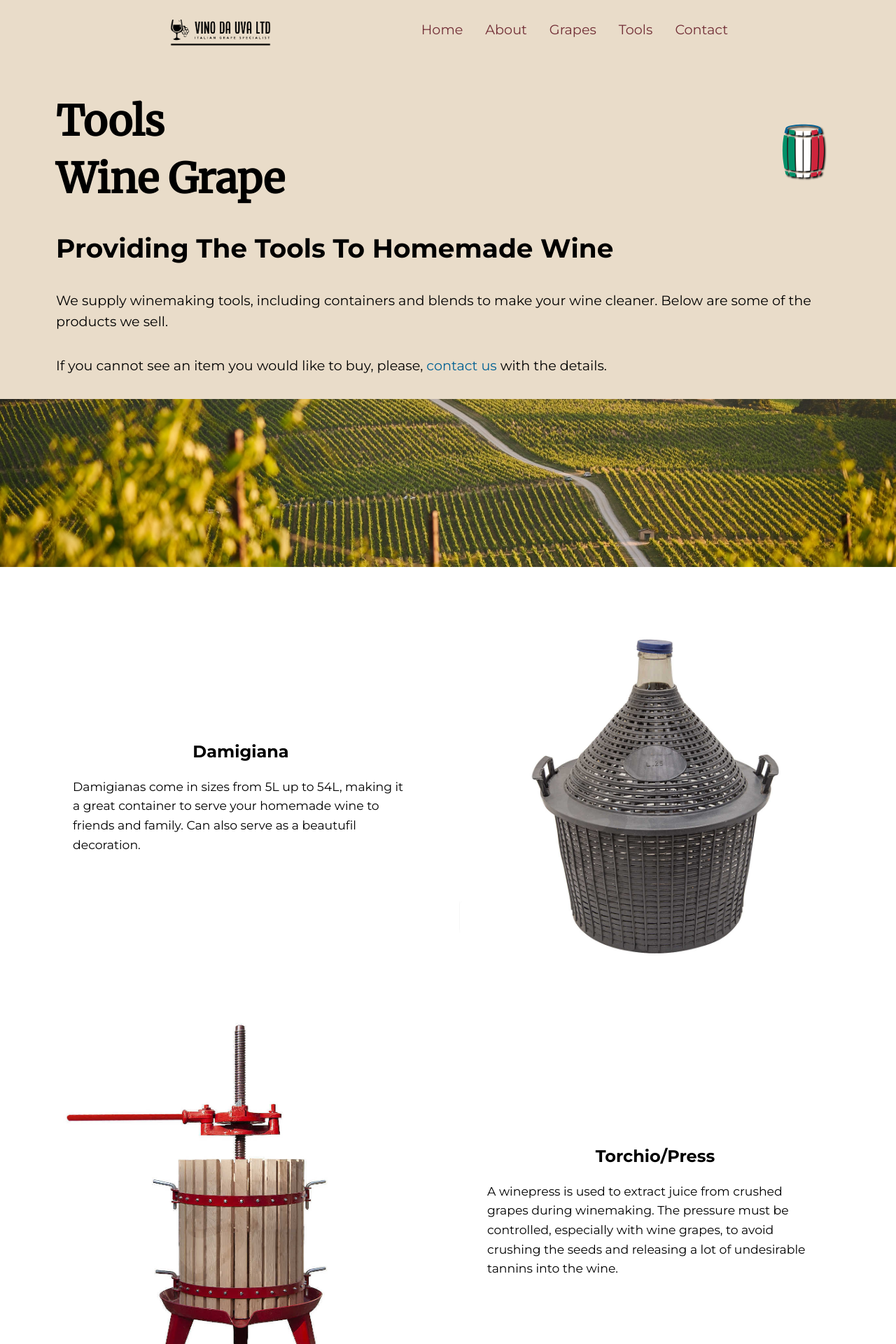
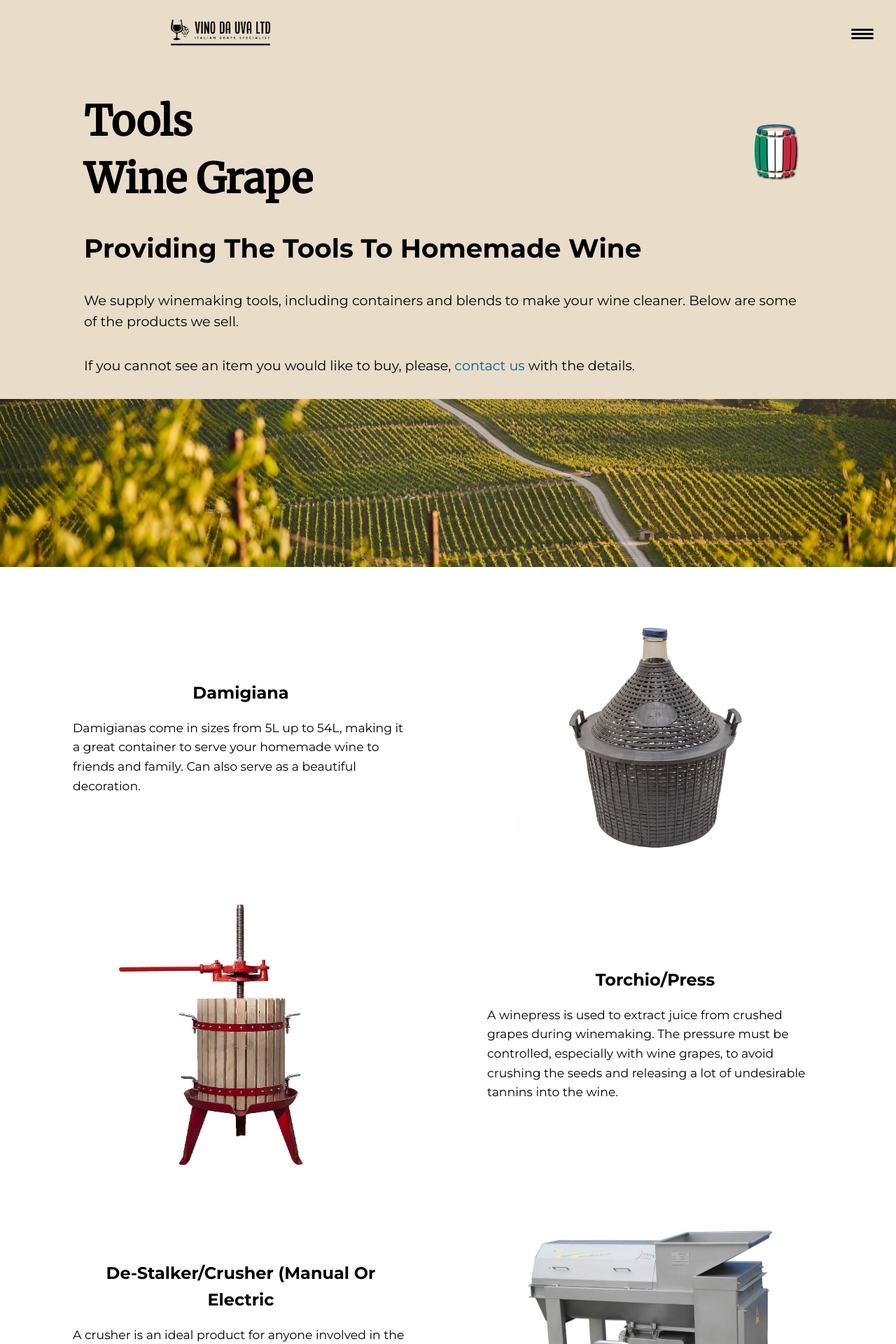
Before and after one commit to GG1982/vina-da-uva, a Jekyll site: the page built from tools.html, in a window 1280 px wide. Shown: the top 1920 px of the page at 70% size. Built offline with Jekyll 4.4.1, drawn with Linux system fonts in a browser that asks for light colours.

Commit message:
add navbar for mobile

```diff
--- a/_includes/header.html
+++ b/_includes/header.html
@@ -1,39 +1,20 @@
-<!-- <header class="header">
-    <div class="logo capitalize">Vino da Uva</div>
-        <button class="mobile-only nav-toggle" aria-label="toggle navigation">
+<header class="header">
+    <section class="nav__container">
+        <div class="logo">
+            <a href="https://gg1982.github.io/vina-da-uva/" class="nav__logo">
+                <img src="assets/images/logoblack.png" alt="">
+            </a>
+        </div>
+
+        <button class="mobile-nav-toggle"
+        aria-controls="nav__list" aria-expanded="false">
+            <span class="sr-only">Menu</span>
             <span class="hamburger"></span>
         </button>
-        <nav class="nav">
-            <ul class="nav-list font--1 capitalize">
-                <li><a href="https://gg1982.github.io/vina-da-uva/" class="nav-link">Home</a></li>
-                <li><a href="https://gg1982.github.io/vina-da-uva/#about-us" class="nav-link">About</a></li>
-                <li><a href="https://gg1982.github.io/vina-da-uva/#contact" class="nav-link">Contact</a></li>
-                <li><a href="https://gg1982.github.io/vina-da-uva/grapes" class="nav-link">Grapes</a></li>
-                <li><a href="https://gg1982.github.io/vina-da-uva/equipment.html" class="nav-link">tools</a></li>
-                <li><a href="https://gg1982.github.io/vina-da-uva/equipment.html" class="nav-link">tools</a></li>
-            </ul>
-        </nav>
-</header> -->
 
 
-
-
-<header class="header">
-    <section class="nav__container">
         <nav class="nav">
-            <div class="logo">
-                <a href="https://gg1982.github.io/vina-da-uva/" class="nav__logo">
-                    <img src="assets/images/logoblack.png" alt="">
-                </a>
-            </div>
-
-            <a class="nav__toggle" aria-label="toggle navigation">
-                <span class="hamburger"></span>
-                <span class="hamburger"></span>
-                <span class="hamburger"></span>
-            </a>
-
-            <ul class="nav__list font--1 capitalize">
+            <ul class="nav__list font--1 capitalize" id="nav__list" data-visible="false">
                 <li class="nav__item"><a href="https://gg1982.github.io/vina-da-uva/" class="nav__link">Home</a></li>
                 <li class="nav__item"><a href="https://gg1982.github.io/vina-da-uva/#about-us" class="nav__link">About</a></li>
                 <li class="nav__item"><a href="https://gg1982.github.io/vina-da-uva/grapes" class="nav__link">grapes</a></li>
--- a/_sass/main.scss
+++ b/_sass/main.scss
@@ -20,6 +20,8 @@
   color: $bodyColor;
   font-family: $bodyFont;
 
+  overflow-x: hidden;
+
   display: flex;
   flex-direction: column;
 
@@ -31,8 +33,10 @@
   --min-width-m: min(100% - 1rem, 90em, 90vw);
   --min-width-s: min(100% - 1rem, 50em, 90vw);
 
-  --min-width-pages: min(100% - 1rem, 70em, 90vw);
+  --min-width-pages: min(100% - 1rem, 65em, 90vw);
   --min-width-media: min(100%, 50em);
+
+  --padding-block-nav: min(10rem, 30vh);
 
 
   --border-radius: 0.25rem;
@@ -113,120 +117,256 @@
 
 
 // Nav
+// .header {
+//   padding: 1rem 0 1rem;
+//   background-color: $clr--hero;
+// }
+
+// .nav__container {
+//   width: var(--min-width-s);
+//   margin-inline: auto;
+//   display: flex;
+// }
+// .nav {
+//   display: flex;
+//   align-items: center;
+//   justify-content: space-between;
+//   width: 100%;
+
+//   // position: relative;
+// }
+
+// .logo {
+//   font-size: var(--step-1);
+//   max-width: 150px;
+// }
+
+
+// .nav__list {
+//   display: flex;
+//   column-gap: 2rem;
+// }
+
+// .nav__link {
+//   text-decoration: none;
+//   color: #722F37;
+
+//   position: relative;
+// }
+// .nav__link::after {
+//   content: "";
+//   position: absolute;
+//   bottom: 0;
+//   left: 0;
+//   top: 35px;
+//   height: 2px;
+//   width: 100%;
+//   background-color: $clr--accent;
+
+//   transform: scaleX(0);
+//   transform-origin: right;
+//   transition: transform 150ms ease-out;
+// }
+// .nav__link:hover::after,
+// .nav__link:focus::after {
+//   transform: scaleX(1);
+//   transform-origin: left;
+// }
+
+// .nav__toggle {
+//   position: absolute;
+//   top: 2rem;
+//   right: 2rem;
+//   display: none;
+//   flex-direction: column;
+//   justify-content: space-between;
+//   width: 30px;
+//   height: 25px;
+
+//   cursor: pointer;
+// }
+
+// .hamburger {
+//   width: 100%;
+//   height: 3px;
+//   background-color: #000;
+// }
+
+
+// @media screen and (max-width: 650px) {
+
+//   .header {
+//     padding: 1rem 0 2rem;
+//   }
+
+//   .nav__toggle {
+//     display: flex;
+//   }
+
+//   .nav {
+//     flex-direction: column;
+//     align-items: flex-start;
+//     row-gap: 1rem;
+//   }
+
+//   .nav__list {
+//     width: 100%;
+//     flex-direction: column;
+//     row-gap: 1rem;
+
+//     display: none;
+//   }
+
+//   .nav__item {
+//     text-align: center;
+//   }
+
+//   .nav__link {
+//     display: flex;
+//     justify-content: center;
+//   }
+
+//   .nav__list.active {
+//     display: flex;
+//   }
+
+// }
+
+
+// Nav
 .header {
   padding: 1rem 0 1rem;
   background-color: $clr--hero;
 }
 
 .nav__container {
+  display: flex;
   width: var(--min-width-s);
   margin-inline: auto;
-  display: flex;
+}
+
+.nav__logo:focus > img {
+  outline: 3px solid $clr--accent;
+  outline-offset: 4px;
 }
 .nav {
   display: flex;
   align-items: center;
-  justify-content: space-between;
+  justify-content: flex-end;
   width: 100%;
 
-  // position: relative;
+  // position: fixed;
 }
-
 .logo {
-  text-align: center;
   font-size: var(--step-1);
   max-width: 150px;
 }
 
-
+.mobile-nav-toggle {
+  display: none;
+}
 .nav__list {
   display: flex;
-  column-gap: 2rem;
+  gap: 2rem;
 }
 
-.nav__link {
-  text-decoration: none;
-  color: #722F37;
 
-  position: relative;
-}
-.nav__link::after {
-  content: "";
-  position: absolute;
-  bottom: 0;
-  left: 0;
-  top: 35px;
-  height: 2px;
-  width: 100%;
-  background-color: $clr--accent;
+@media screen and (max-width: 6000px) {
+  .nav__list {
+    position: fixed;
+    z-index: 1000;
+    inset: 0 0 0 30%;
 
-  transform: scaleX(0);
-  transform-origin: right;
-  transition: transform 150ms ease-out;
-}
-.nav__link:hover::after,
-.nav__link:focus::after {
-  transform: scaleX(1);
-  transform-origin: left;
+    padding: var(--padding-block-nav) 2rem;
+    background-color: hsl(207, 16%, 11%); //$clr--dark
+
+    flex-direction: column;
+
+    transform: translateX(100%);
+    transition: transform 350ms ease-out
   }
 
-.nav__toggle {
+  @supports (backdrop-filter: blur(1rem)) {
+    .nav__list {
+      background-color: hsla(207, 16%, 11%, 0.9);
+      backdrop-filter: blur(1rem);
+    }
+  }
+
+
+  // .nav__list[data-visible="true"] {
+  //   transform: translateX(0%);
+  // }
+
+  .nav__link {
+    color: #fff
+  }
+
+  .mobile-nav-toggle {
     position: absolute;
     top: 2rem;
     right: 2rem;
-  display: none;
+    display: flex;
     flex-direction: column;
-  justify-content: space-between;
-  width: 30px;
-  height: 25px;
-
-  cursor: pointer;
+    justify-content: center;
+    border: none;
+    width: 2rem;
+    height: 2rem;
+    background-color: transparent;
+    z-index: 9999;
   }
 
   .hamburger {
-  width: 100%;
-  height: 3px;
-  background-color: #000;
+    display: block;
+    position: absolute;
+    left: 0;
   }
 
-
-@media screen and (max-width: 650px) {
-
-  .header {
-    padding: 1rem 0 2rem;
+  .hamburger,
+  .hamburger::before,
+  .hamburger::after {
+    background: $clr--footer;
+    width: 2rem;
+    height: 3px;
+    border-radius: 5px;
+    transition: transform 350ms cubic-bezier(0, 2.4, 0.79, -0.35);
   }
 
-  .nav__toggle {
-    display: flex;
+  .hamburger::before,
+  .hamburger::after {
+    content: "";
+    position: absolute;
+    left: 0;
+    right: 0;
   }
 
-  .nav {
-    flex-direction: column;
-    align-items: flex-start;
-    row-gap: 1rem;
+  .hamburger::before {
+    top: 6px;
   }
 
-  .nav__list {
-    width: 100%;
-    flex-direction: column;
-    row-gap: 1rem;
-
-    display: none;
+  .hamburger::after {
+    bottom: 6px;
   }
 
-  .nav__item {
-    text-align: center;
+  .active {
+    --animate-menu: 2rem;
+    overflow: hidden;
   }
-
-  .nav__link {
-    display: flex;
-    justify-content: center;
+  .active .nav__list {
+    transform: translateX(0%);
   }
-
-  .nav__list.active {
-    display: flex;
+  .active .hamburger {
+    transform: translateX(calc(-1 * var(--animate-menu)));
+    background-color: transparent;
   }
-
+  .active .hamburger::before {
+    transform: translate(var(--animate-menu), -6px) rotate(45deg)  ;
+    background-color: #ffffff;
+  }
+  .active .hamburger::after {
+    transform: translate(var(--animate-menu), 6px) rotate(-45deg);
+    background-color: #ffffff;
+  }
 }
 
 
@@ -422,6 +562,12 @@
 
 // Secondary Pages
 
+.page__intro {
+  display: flex;
+  flex-direction: column;
+}
+
+
 .page {
   display: flex;
   flex-direction: column;
@@ -446,6 +592,7 @@
 
 .page__title {
   display: flex;
+
   align-items: center;
   justify-content: space-between;
   gap: 2rem;
@@ -470,8 +617,13 @@
 
 
 @media screen and (max-width: 550px) {
+
+  .page__intro {
+    flex-direction: column-reverse;
+  }
   .page__title {
     flex-direction: column;
+    text-align: center;
     // align-items: flex-start;
   }
 
@@ -659,10 +811,4 @@
   .media-element>img {
     height: 300px;
   }
-
-  .bg-hero {
-    display: flex;
-    flex-direction: column;
 }
-
-}
--- a/_sass/reset.scss
+++ b/_sass/reset.scss
@@ -6,8 +6,8 @@
 }
 
 /* Remove default padding */
-ul[class],
-ol[class] {
+ul,
+ol {
     padding: 0;
 }
 
@@ -74,6 +74,17 @@
     cursor: pointer;
 }
 
+// Screen-reader Only
+.sr-only:not(:focus):not(:active) {
+    clip: rect(0 0 0 0);
+    clip-path: inset(50%);
+    height: 1px;
+    overflow: hidden;
+    position: absolute;
+    white-space: nowrap;
+    width: 1px;
+}
+
 /* Remove all animations and transitions for people that prefer not to see them */
 @media (prefers-reduced-motion: reduce) {
     * {
--- a/assets/js/index.js
+++ b/assets/js/index.js
@@ -1,7 +1,27 @@
-const navToggleButton = document.querySelector('.nav__toggle')
-const navList = document.querySelector('.nav__list')
+// const navToggleButton = document.querySelector('.nav__toggle')
+// const navList = document.querySelector('.nav__list')
 
 
-navToggleButton.addEventListener('click', () => {
-    navList.classList.toggle('active')
+// navToggleButton.addEventListener('click', () => {
+//     navList.classList.toggle('active')
+// })
+
+const nav = document.querySelector('.nav__list')
+const navToggle = document.querySelector('.mobile-nav-toggle')
+
+
+navToggle.addEventListener('click', () => {
+    document.body.classList.toggle('active');
 })
+
+// navToggle.addEventListener('click', () => {
+//     const visibility = nav.getAttribute('data-visible')
+//     if(visibility === "false") {
+//         nav.setAttribute('data-visible', true)
+//         navToggle.setAttribute('aria-expanded', true)
+//     } else if (visibility === "true") {
+//         nav.setAttribute('data-visible', false)
+//         navToggle.setAttribute('aria-expanded', false)
+//     }
+
+// })
--- a/grapes.html
+++ b/grapes.html
@@ -8,7 +8,7 @@
 
 
 
-<section>
+<section class="page__intro">
     <div class="site-con padding-t-3">
         <div class="page">
             <div class="page__title">
@@ -20,10 +20,9 @@
                 We've carefully handpicked a selection of four flavourous wine grapes sourced from Italy for your enjoyment.
             </p>
             <p>All of our grapes undergo a process of inspection to ensure that they meet the required quality standards</p>
-
         </div>
-        <div class="grape__img back"></div>
     </div>
+    <div class="grape__img back"></div>
 </section>
 
 <main class="padding-b-3">
--- a/equipment.html
+++ b/tools.html
@@ -6,7 +6,7 @@
 ---
 
 
-<section>
+<section class="page__intro">
     <div class="site-con padding-t-3">
         <div class="page">
             <div class="page__title">
@@ -15,15 +15,15 @@
             </div>
             <h2 class="capitalize font-1">{{ page.slogan }}</h2>
             <p>
-            We supply winemaking tools, including containers and blends to make your wine cleaner.
-            Below are some of the products we sell.</p>
+                We supply winemaking tools, including containers and blends to make your wine cleaner.
+                Below are some of the products we sell.</p>
             <p>
-            If you cannot see an item you would like to buy, please, <a href="https://gg1982.github.io/vina-da-uva/#contact">contact
-            us</a> with the details.
+                If you cannot see an item you would like to buy, please, <a href="https://gg1982.github.io/vina-da-uva/#contact">contact
+                us</a> with the details.
             </p>
         </div>
-        <div class="tools__img back"></div>
     </div>
+    <div class="tools__img back"></div>
 </section>
 
 <main class="padding-b-3">
@@ -32,28 +32,28 @@
     <div class="grid-item mx-auto flex-col gap-1 max-width-30">
         <h4 class="grid-item capitalize font-0 text-center">damigiana</h4>
         <p class="grid-alt-col__body mx-auto">Damigianas come in sizes from 5L up to 54L, making it a great container to serve your homemade wine to friends and
-        family. Can also serve as a beautufil decoration.
+        family. Can also serve as a beautiful decoration.
         </p>
     </div>
-    <img src="assets/images/damigiana.jpg" alt="" loading="lazy" class="grid-item">
+    <img src="assets/images/damigiana.jpg" alt="" loading="lazy" class="grid-item per-width-70">
 
     <div class="grid-item mx-auto flex-col gap-1 max-width-30">
         <h4 class="capitalize font-0 text-center">Torchio/Press</h4>
         <p class="grid-alt-col__body mx-auto">A winepress is used to extract juice from crushed grapes during winemaking. The pressure must be controlled, especially with wine grapes, to avoid crushing the seeds and releasing a lot of undesirable tannins into the wine.</p>
     </div>
-    <img src="assets/images/wine-presser.jpg" alt="" loading="lazy" class="grid-item">
+    <img src="assets/images/wine-presser.jpg" alt="" loading="lazy" class="grid-item per-width-70">
 
     <div class="grid-item mx-auto flex-col gap-1 max-width-30">
         <h4 class="grid-item capitalize font-0 text-center">de-stalker/crusher (manual or electric</h4>
         <p class="grid-alt-col__body mx-auto">A crusher is an ideal product for anyone involved in the wine industry. An electic crusher is perfect for optimising
         work time in the winery and ensuring an smooth production.</p>
     </div>
-    <img src="assets/images/wine-crusher.jpg" alt="" loading="lazy" class="grid-item">
+    <img src="assets/images/wine-crusher.jpg" alt="" loading="lazy" class="grid-item per-width-70">
 
     <div class="grid-item mx-auto flex-col gap-1 max-width-30">
         <h4 class="grid-item capitalize font-0 text-center">Steel container</h4>
         <p class="grid-alt-col__body mx-auto">Stainless steel containers are a popular choice amongst wine producers. It is straightforward to maintain and clean, lasts a long time and is easy to keep at the correct temperature.</p>
     </div>
-    <img src="assets/images/steel-container.jpg" alt="" loading="lazy" class="grid-item">
+    <img src="assets/images/steel-container.jpg" alt="" loading="lazy" class="grid-item per-width-70">
     </div>
 </main>
```
Also changed, not shown: assets/images/menu-icon.svg (added), 7 other files. Lines whose indentation alone changed are shown as unchanged.
